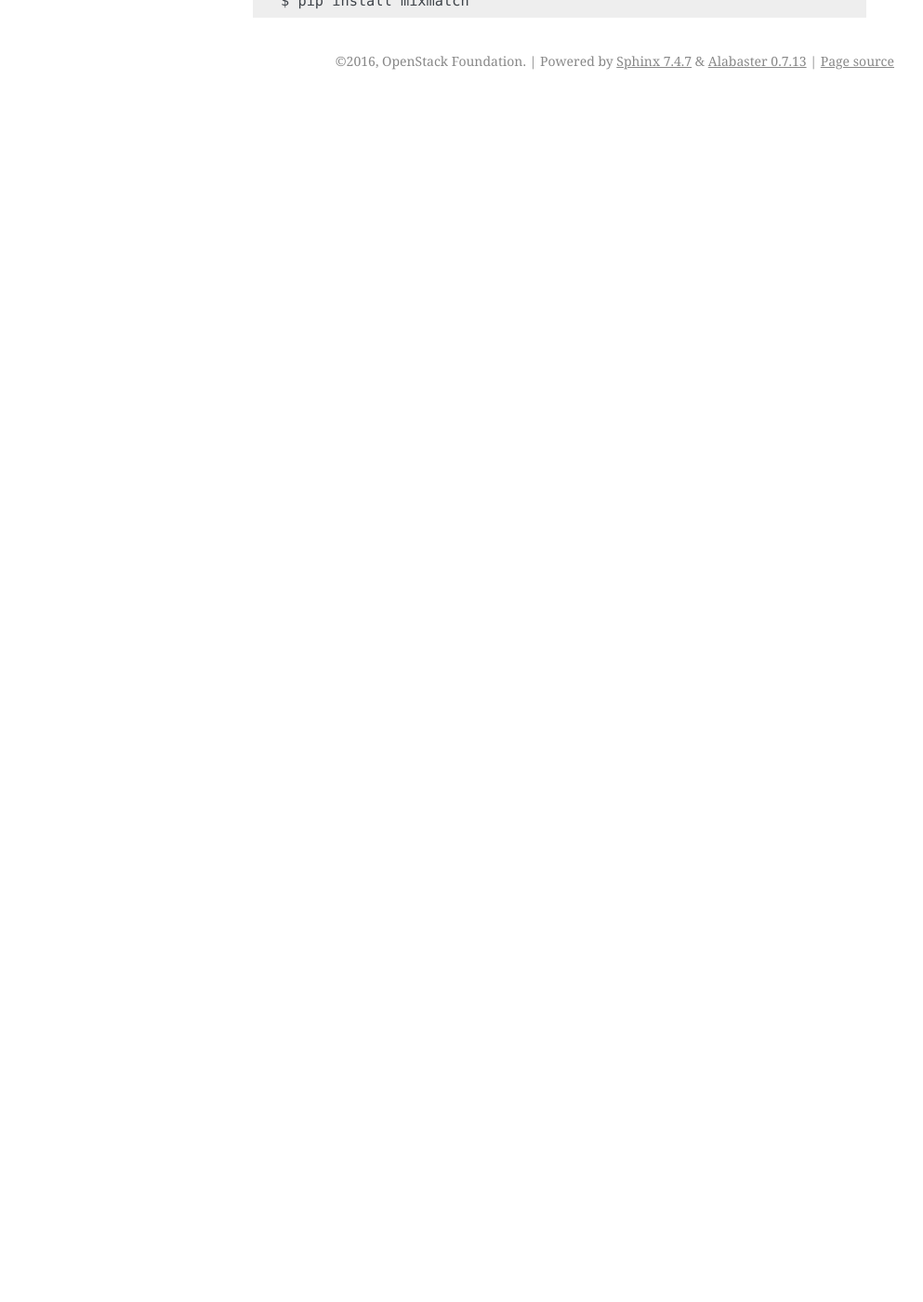
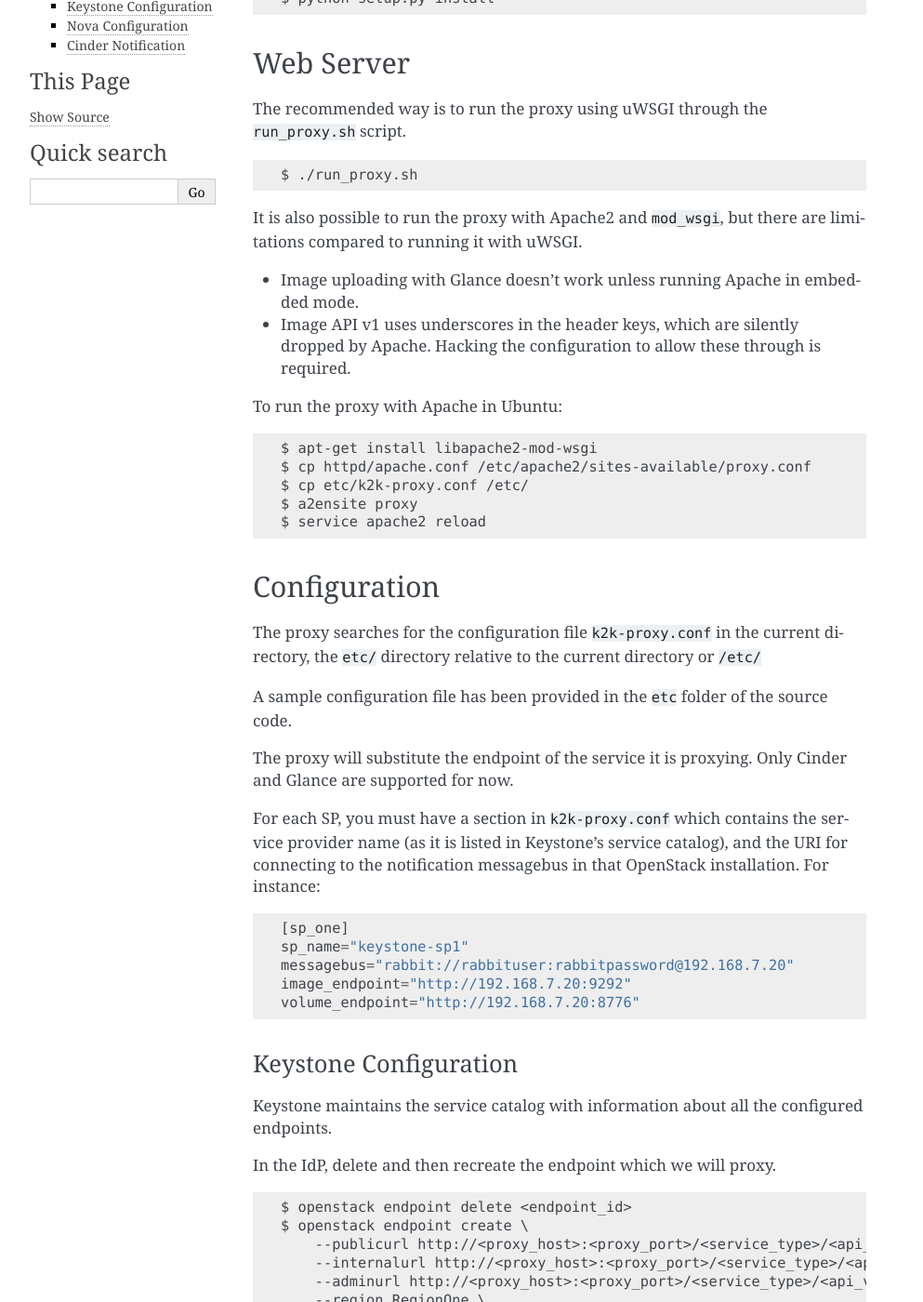
Before and after one commit to openstack-archive/mixmatch, a Sphinx documentation site: the page built from doc/source/installation.rst, in a window 1280 px wide and 1400 px high, scrolled down 270 px. Shown: the whole window at 93% size, without its empty margins (148-1141 px from the left). Built offline with Sphinx 7.4.7, drawn with Linux system fonts in a browser that asks for light colours; before the commit the page ends 900 px from its top, so only the background shows below that; some of the changed text lies outside the part shown.

Commit message:
Added documentation
After migrating to the OpenStack infrastructure, the documentation
was missing. This patch re-adds it.

Closes-Bug: 1640285

Change-Id: I8f6f138b32483264d9ed8cdcc855b33f026097b6

```diff
--- a/doc/source/conf.py
+++ b/doc/source/conf.py
@@ -23,7 +23,7 @@
 extensions = [
     'sphinx.ext.autodoc',
     #'sphinx.ext.intersphinx',
-    'oslosphinx'
+    #'oslosphinx'
 ]
 
 # autodoc generation is a bit aggressive and a nuisance when doing heavy
@@ -38,7 +38,8 @@
 
 # General information about the project.
 project = u'mixmatch'
-copyright = u'2016, OpenStack Foundation'
+copyright = u'2016, Massachusetts Open Cloud'
+author = u'Massachusetts Open Cloud'
 
 # If true, '()' will be appended to :func: etc. cross-reference text.
 add_function_parentheses = True
@@ -55,8 +56,9 @@
 # The theme to use for HTML and HTML Help pages.  Major themes that come with
 # Sphinx are currently 'default' and 'sphinxdoc'.
 # html_theme_path = ["."]
-# html_theme = '_theme'
+html_theme = 'alabaster'
 # html_static_path = ['static']
+html_logo = 'images/moc.png'
 
 # Output file base name for HTML help builder.
 htmlhelp_basename = '%sdoc' % project
@@ -68,7 +70,7 @@
     ('index',
      '%s.tex' % project,
      u'%s Documentation' % project,
-     u'OpenStack Foundation', 'manual'),
+     u'Massachusetts Open Cloud', 'manual'),
 ]
 
 # Example configuration for intersphinx: refer to the Python standard library.
--- a/doc/source/index.rst
+++ b/doc/source/index.rst
@@ -12,8 +12,8 @@
    :maxdepth: 2
 
    readme
+   architecture
    installation
-   usage
    contributing
 
 Indices and tables
--- a/doc/source/installation.rst
+++ b/doc/source/installation.rst
@@ -2,11 +2,108 @@
 Installation
 ============
 
-At the command line::
+The proxy will be set up in one OpenStack installation, called the Identity
+Provider, or IdP, and it redirect API calls to either the local services, or
+remote services in one of several Service Provider installations (SP).
 
-    $ pip install mixmatch
+Install dependencies. ::
 
-Or, if you have virtualenvwrapper installed::
+    $ pip install -r requirements.txt
+    $ python setup.py install
 
-    $ mkvirtualenv mixmatch
-    $ pip install mixmatch
+
+Web Server
+==========
+The recommended way is to run the proxy using uWSGI through the
+``run_proxy.sh`` script. ::
+
+    $ ./run_proxy.sh
+
+
+It is also possible to run the proxy with Apache2 and ``mod_wsgi``, but there
+are limitations compared to running it with uWSGI.
+
+- Image uploading with Glance doesn't work unless running Apache in embedded
+  mode.
+- Image API v1 uses underscores in the header keys, which are silently dropped
+  by Apache. Hacking the configuration to allow these through is required.
+
+To run the proxy with Apache in Ubuntu: ::
+
+    $ apt-get install libapache2-mod-wsgi
+    $ cp httpd/apache.conf /etc/apache2/sites-available/proxy.conf
+    $ cp etc/k2k-proxy.conf /etc/
+    $ a2ensite proxy
+    $ service apache2 reload
+
+
+Configuration
+=============
+The proxy searches for the configuration file ``k2k-proxy.conf`` in the
+current directory, the ``etc/`` directory relative to the current directory or
+``/etc/``
+
+A sample configuration file has been provided in the ``etc`` folder of the
+source code.
+
+The proxy will substitute the endpoint of the service it is proxying.
+Only Cinder and Glance are supported for now.
+
+For each SP, you must have a section in ``k2k-proxy.conf`` which contains the
+service provider name (as it is listed in Keystone's service catalog), and the
+URI for connecting to the notification messagebus in that OpenStack
+installation.  For instance::
+
+    [sp_one]
+    sp_name="keystone-sp1"
+    messagebus="rabbit://rabbituser:rabbitpassword@192.168.7.20"
+    image_endpoint="http://192.168.7.20:9292"
+    volume_endpoint="http://192.168.7.20:8776"
+
+Keystone Configuration
+----------------------
+
+Keystone maintains the service catalog with information about all the
+configured endpoints.
+
+In the IdP, delete and then recreate the endpoint which we will proxy. ::
+
+    $ openstack endpoint delete <endpoint_id>
+    $ openstack endpoint create \
+        --publicurl http://<proxy_host>:<proxy_port>/<service_type>/<api_version> \
+        --internalurl http://<proxy_host>:<proxy_port>/<service_type>/<api_version> \
+        --adminurl http://<proxy_host>:<proxy_port>/<service_type>/<api_version> \
+        --region RegionOne \
+        <endpoint_type>
+
+Where service_type is ``image`` if endpoint_type is ``image``
+and ``volume`` if endpoint_type is ``volume`` or ``volumev2``
+
+Nova Configuration
+------------------
+
+Nova reads the endpoint address for glance from the configuration file stored
+in ``/etc/nova/nova.conf``. So, in the IdP, add the following::
+
+    # /etc/nova/nova.conf
+    [glance]
+    api_servers=<proxy_url>/image
+
+Cinder Notification
+-------------------
+
+Cinder reads the endpoint address for glance from the configuration file stored
+in ``/etc/cinder/cinder.conf``. So, in the IdP, add the following::
+
+    # /etc/cinder/cinder.conf
+    [default]
+    glance_api_servers=<proxy_url>/image
+
+Every Cinder must be configured to emit notifications on the messagebus.  So,
+in both the IdP and every SP, add the following to
+``/etc/cinder/cinder.conf``::
+
+    # /etc/cinder/cinder.conf
+    [oslo_messaging_notifications]
+    driver = messaging
+    topics = notifications
```
Also changed, not shown: doc/source/architecture.rst (added, +19 -0 lines), doc/source/usage.rst (deleted, +0 -7 lines), doc/README.rst (added), doc/source/images/Notifications.png (added), doc/source/images/SequenceDiagram.png (added), doc/source/images/moc.png (added), 1 other file.
